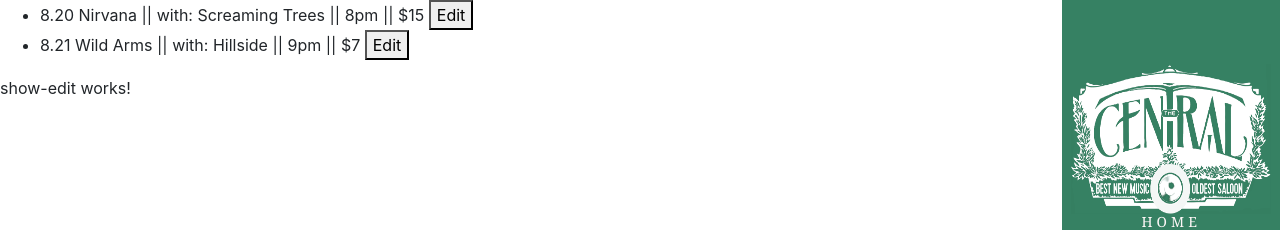
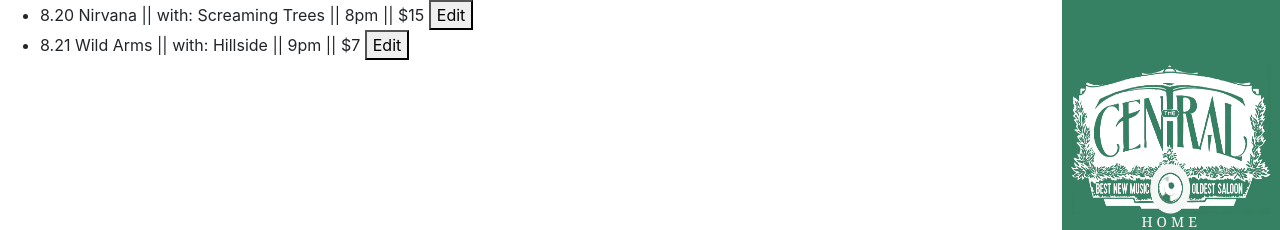
Before and after one commit to hisatokawaminami/central, an Angular app: page / in a window 1280 px wide. Shown: the top 230 px of the page. Built offline with nearby package versions, Linux system fonts and the light colour scheme.

Commit message:
move code to show edit

```diff
--- a/src/app/app.component.html
+++ b/src/app/app.component.html
@@ -2,25 +2,4 @@
 
 <app-nav></app-nav>
 <app-show-list [childShowList]="masterShowList" (clickSender)="editShow($event)"></app-show-list>
-<app-show-edit></app-show-edit>
-
-
-
-<div *ngIf="selectedShow">
-<h3>{{selectedShow.headliner}}</h3>
-
-<h3>Edit Show</h3>
-<label>Date</label>
-<input [(ngModel)]="selectedShow.date"><br>
-<label>Headliner</label>
-<input [(ngModel)]="selectedShow.headliner"><br>
-<label>Opener</label>
-<input [(ngModel)]="selectedShow.opener"><br>
-<label>Time</label>
-<input [(ngModel)]="selectedShow.showTime"><br>
-<label>Ticket Price</label>
-<input [(ngModel)]="selectedShow.tixPrice">
-
-<button (click)="finishedEditing()">Done</button>
-
-</div>
+<app-show-edit [childSelectedShow]="selectedShow" (clickedDone)="finishedEditing()"></app-show-edit>
--- a/src/app/show-edit/show-edit.component.html
+++ b/src/app/show-edit/show-edit.component.html
@@ -1,3 +1,18 @@
-<p>
-  show-edit works!
-</p>
+<div *ngIf="childSelectedShow">
+<h3>{{childSelectedShow.headliner}}</h3>
+
+<h3>Edit Show</h3>
+<label>Date</label>
+<input [(ngModel)]="childSelectedShow.date"><br>
+<label>Headliner</label>
+<input [(ngModel)]="childSelectedShow.headliner"><br>
+<label>Opener</label>
+<input [(ngModel)]="childSelectedShow.opener"><br>
+<label>Time</label>
+<input [(ngModel)]="childSelectedShow.showTime"><br>
+<label>Ticket Price</label>
+<input [(ngModel)]="childSelectedShow.tixPrice">
+
+<button (click)="finishedEditing()">Done</button>
+
+</div>
--- a/src/app/show-edit/show-edit.component.ts
+++ b/src/app/show-edit/show-edit.component.ts
@@ -7,7 +7,12 @@ import { Show } from '../models/show.model';
   styleUrls: ['./show-edit.component.css']
 })
 export class ShowEditComponent implements OnInit {
+  @Input() childSelectedShow: Show;
+  @Output() clickedDone = new EventEmitter;
 
+  finishedEditing() {
+    this.clickedDone.emit();
+  }
   constructor() { }
 
   ngOnInit() {
```
